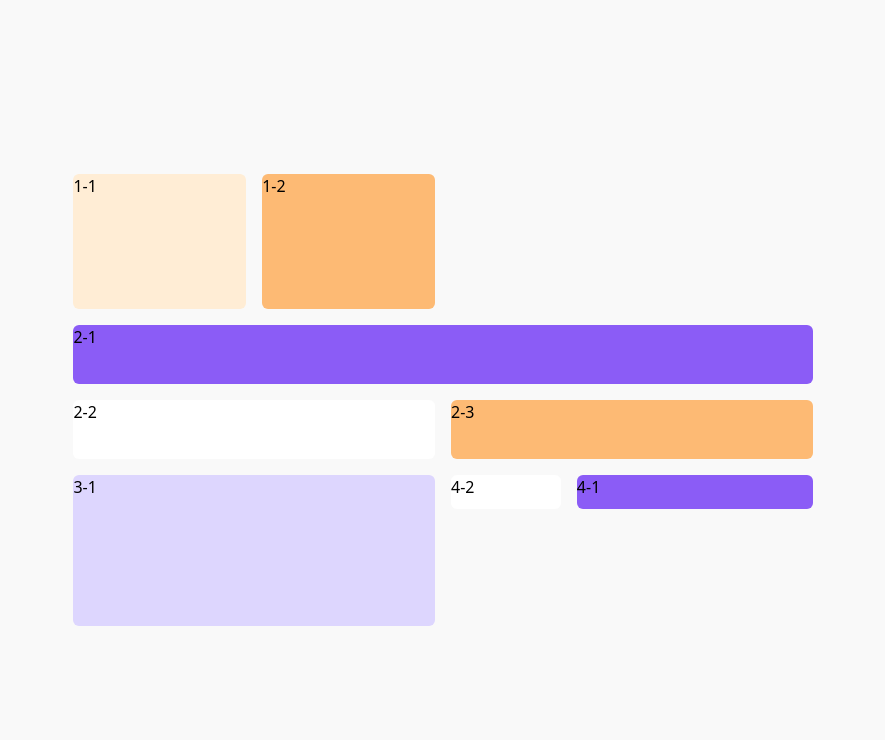
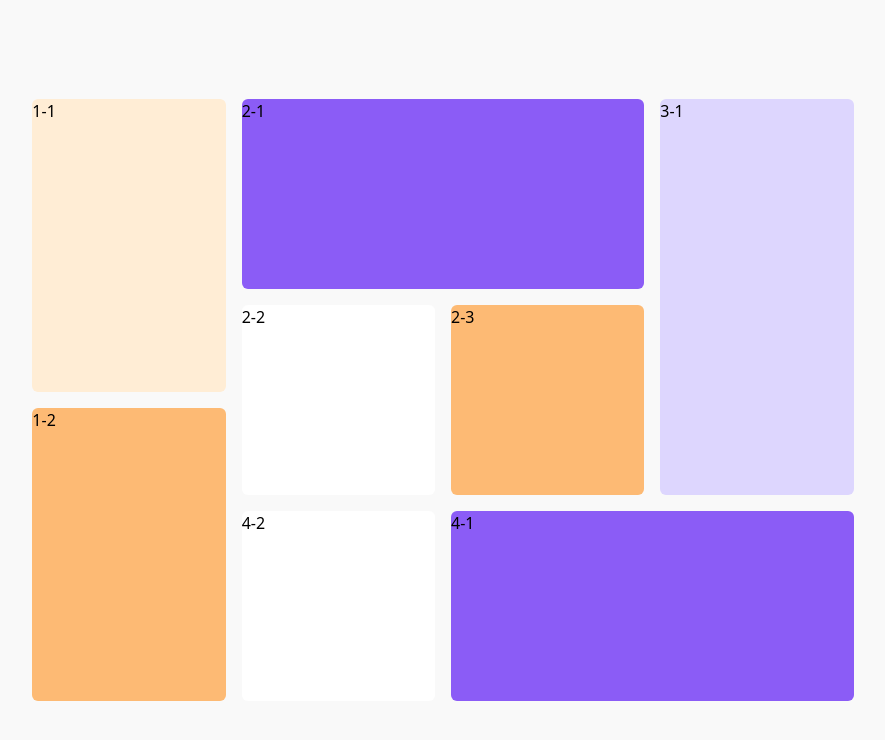
Before and after one commit to 0x7266/tailwind-bento, a Svelte app: page / in a window 1280 px wide. Shown: the top 740 px of the page, without its empty margins (197-1082 px from the left). Built offline with nearby package versions, Linux system fonts and the light colour scheme.

Commit message:
add md+ layout

```diff
--- a/src/App.svelte
+++ b/src/App.svelte
@@ -6,37 +6,33 @@
   class="h-dvh bg-[#f9f9f9] w-full p-6 flex flex-col items-center justify-center"
 >
   <div
-    class="w-full h-full grid grid-rows sm:grid-cols-2 sm:grid-rows-5 md:grid-rows-3 md:grid-cols-4 lg:w-3/5 lg:h-3/5 gap-4"
+    class="w-full h-full grid grid-rows sm:grid-cols-2 sm:grid-rows-5 md:grid-rows-3 md:grid-cols-4 lg:w-2/3 lg:h-4/5 gap-4"
   >
     <div
-      class="sm:col-span-2 order-last md:order-first grid gap-4 sm:grid-cols-2"
+      class="grid gap-4 order-last sm:col-span-2 sm:grid-cols-2 md:order-first md:row-span-3 md:col-span-1 md:grid-cols-1"
     >
-      <div class="bg-orange-100 h-full rounded-md sm:row-span-2">1-1</div>
-      <div class="bg-orange-300 h-full rounded-md sm:row-span-2">1-2</div>
+      <div class="bg-orange-100 rounded-md sm:row-span-2">1-1</div>
+      <div class="bg-orange-300 rounded-md sm:row-span-2">1-2</div>
     </div>
 
     <div
-      class="w-full h-full grid grid-rows-4 sm:grid-cols-2 sm:grid-rows-2 md:col-span-4 gap-4"
+      class="w-full grid grid-rows-4 sm:grid-cols-2 sm:grid-rows-2 md:col-span-2 md:row-span-2 gap-4"
     >
-      <div class="h-full bg-violet-500 rounded-md sm:col-span-2">2-1</div>
-      <div class="h-full bg-white rounded-md">2-2</div>
-      <div class="h-full bg-orange-300 rounded-md row-span-2 sm:row-span-1">
-        2-3
-      </div>
+      <div class=" bg-violet-500 rounded-md sm:col-span-2">2-1</div>
+      <div class=" bg-white rounded-md">2-2</div>
+      <div class=" bg-orange-300 rounded-md row-span-2 sm:row-span-1">2-3</div>
     </div>
 
-    <div class="h-full bg-violet-200 rounded-md md:col-span-2 md:row-span-2">
-      3-1
-    </div>
+    <div class="bg-violet-200 rounded-md md:col-span-1 md:row-span-2">3-1</div>
     <div
-      class="w-full h-full grid grid-rows-3 sm:grid-cols-3 sm:grid-rows-1 sm:col-span-2 lg:grid-rows-3 gap-4"
+      class="gap-4 grid sm:grid-cols-3 sm:grid-rows-1 sm:col-span-2 md:col-span-3"
     >
-      <div class="h-full md:order-last bg-violet-500 rounded-md sm:col-span-2">
+      <div
+        class="md:order-last bg-violet-500 rounded-md sm:col-span-2 md:row-span-1"
+      >
         4-1
       </div>
-      <div
-        class="h-full bg-white rounded-md row-span-2 sm:row-span-1 sm:col-span-1"
-      >
+      <div class="bg-white rounded-md row-span-2 sm:row-span-1 sm:col-span-1">
         4-2
       </div>
     </div>
```
